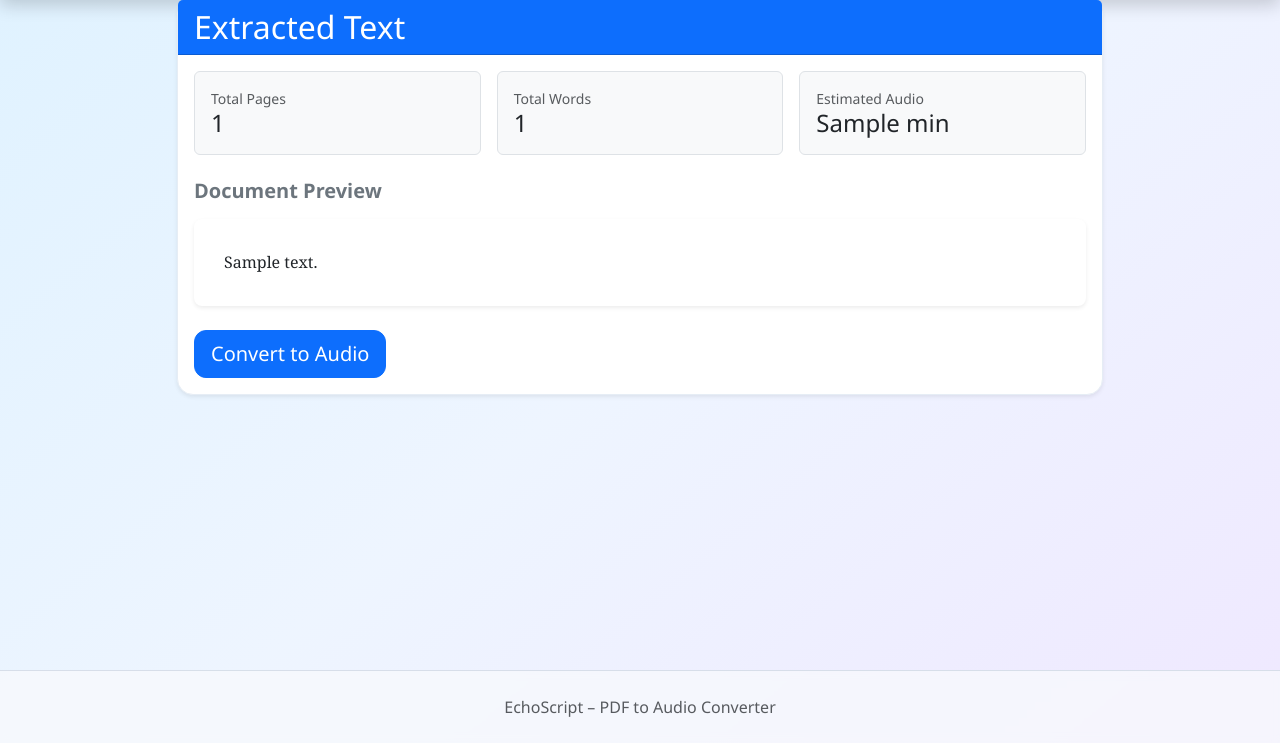
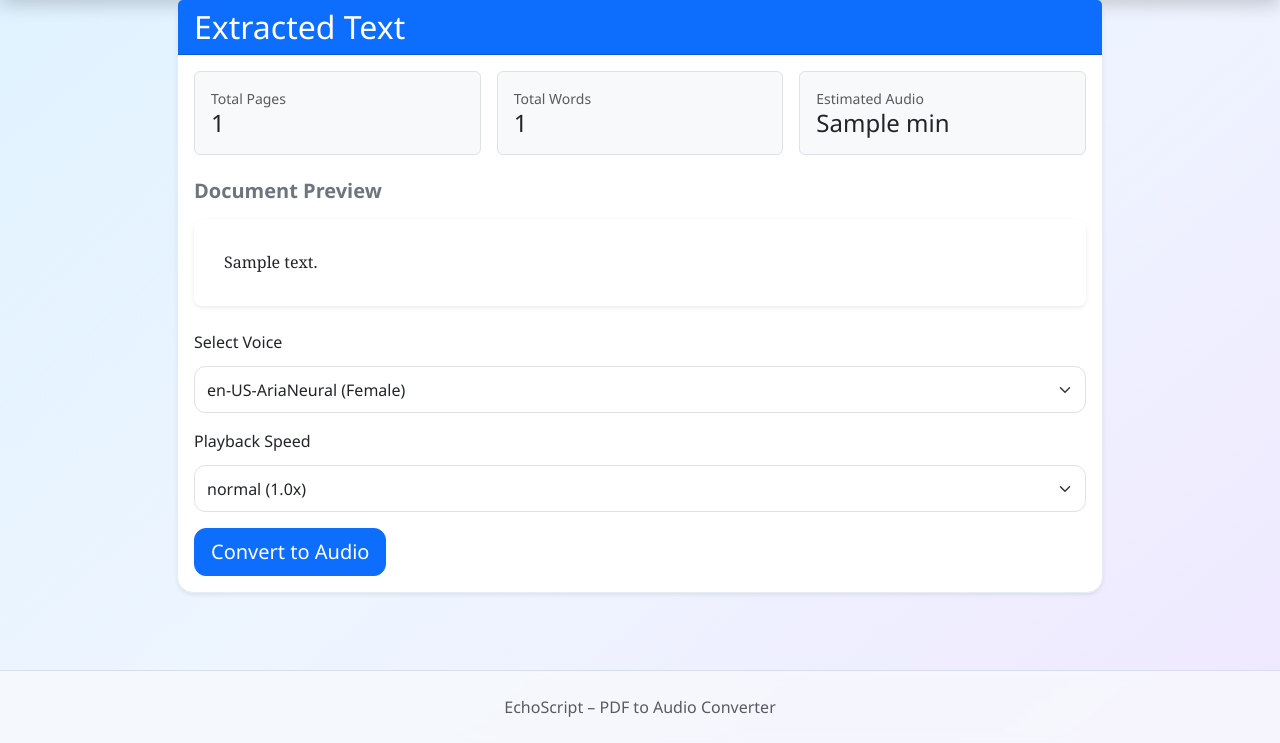
Before and after one commit to Vish-0806/EchoScript_PDF_to_Audio_Translator, a Flask app: template templates/result.html in a window 1280 px wide. Shown: the part 57-800 px from the top of the page. Run offline with Flask 3, Linux system fonts and the light colour scheme; the template is opened without the code that fills it: most values are stand-ins (such as "Sample title", 1, 10 or a date in 2020).

Commit message:
Add voice and speed selection for customizable audio generation

```diff
--- a/app.py
+++ b/app.py
@@ -100,11 +100,10 @@ def split_into_chunks(text, chunk_size=CHUNK_SIZE):
 	return [text[i:i + chunk_size] for i in range(0, len(text), chunk_size)]
 
 
-def synthesize_chunk(chunk_text, chunk_path):
+def synthesize_chunk(chunk_text, chunk_path, voice, rate):
 	"""Synthesize a single chunk using Edge TTS with plain text."""
 	async def _synthesize():
-		# Use Edge TTS with plain text only (no SSML, no rate)
-		communicate = edge_tts.Communicate(text=chunk_text, voice="en-US-AriaNeural")
+		communicate = edge_tts.Communicate(text=chunk_text, voice=voice, rate=rate)
 		await communicate.save(chunk_path)
 
 	loop = asyncio.new_event_loop()
@@ -116,7 +115,7 @@ def synthesize_chunk(chunk_text, chunk_path):
 		loop.close()
 
 
-def generate_audio(text, conversion_id):
+def generate_audio(text, conversion_id, voice, rate):
 	"""Generate audio from text using optimized parallel chunk processing."""
 	global audio_status
 	try:
@@ -149,7 +148,7 @@ def generate_audio(text, conversion_id):
 			with ThreadPoolExecutor(max_workers=4) as chunk_executor:
 				# Submit all chunks
 				futures = {
-					chunk_executor.submit(synthesize_chunk, chunk, chunk_path): index
+					chunk_executor.submit(synthesize_chunk, chunk, chunk_path, voice, rate): index
 					for index, (chunk, chunk_path) in enumerate(zip(chunks, temp_chunk_paths))
 				}
 
@@ -247,6 +246,14 @@ def upload():
 def convert():
 	global audio_status
 	conversion_id = request.form.get("conversion_id", "")
+	voice = request.form.get("voice", "en-US-AriaNeural")
+	speed = request.form.get("speed", "normal")
+	rate_map = {
+		"slow": "-20%",
+		"normal": "0%",
+		"fast": "+20%"
+	}
+	rate = rate_map.get(speed, "0%")
 	conversion_data = pending_conversions.get(conversion_id)
 
 	if not conversion_data:
@@ -259,7 +266,7 @@ def convert():
 		return "No text available for conversion", 400
 
 	# Start audio generation in background thread
-	executor.submit(generate_audio, text, conversion_id)
+	executor.submit(generate_audio, text, conversion_id, voice, rate)
 
 	# Redirect to processing page immediately (non-blocking)
 	return render_template(
--- a/templates/result.html
+++ b/templates/result.html
@@ -42,6 +42,21 @@
 
                     <form action="/convert" method="POST">
                         <input type="hidden" name="conversion_id" value="{{ conversion_id }}">
+                        <div class="mb-3">
+                            <label for="voice" class="form-label">Select Voice</label>
+                            <select id="voice" name="voice" class="form-select">
+                                <option value="en-US-AriaNeural">en-US-AriaNeural (Female)</option>
+                                <option value="en-US-GuyNeural">en-US-GuyNeural (Male)</option>
+                            </select>
+                        </div>
+                        <div class="mb-3">
+                            <label for="speed" class="form-label">Playback Speed</label>
+                            <select id="speed" name="speed" class="form-select">
+                                <option value="slow">slow (0.8x)</option>
+                                <option value="normal" selected>normal (1.0x)</option>
+                                <option value="fast">fast (1.2x)</option>
+                            </select>
+                        </div>
                         <div class="d-grid gap-2 d-md-block">
                             <button type="submit" class="btn btn-primary btn-lg">
                                 <i class="bi bi-mic-fill"></i> Convert to Audio
```
